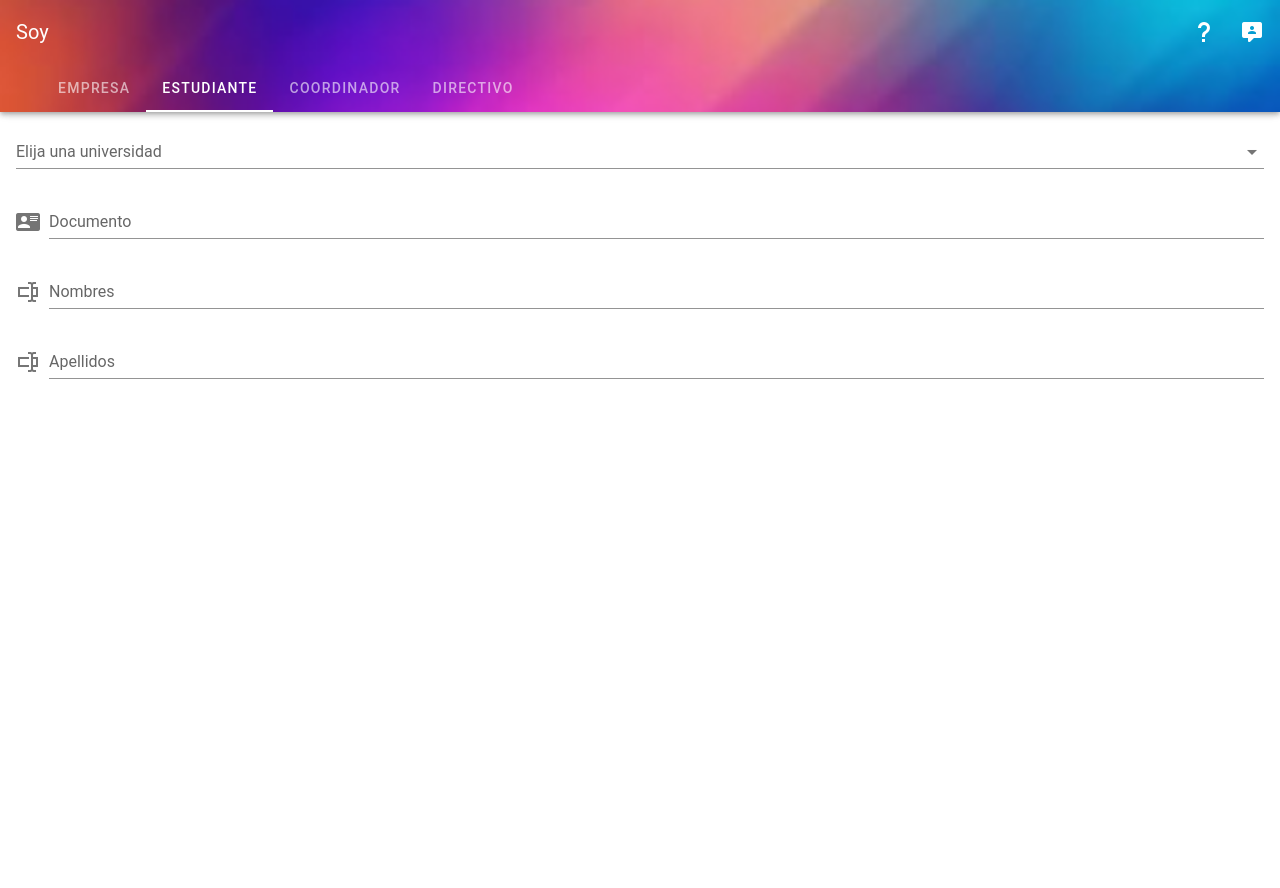
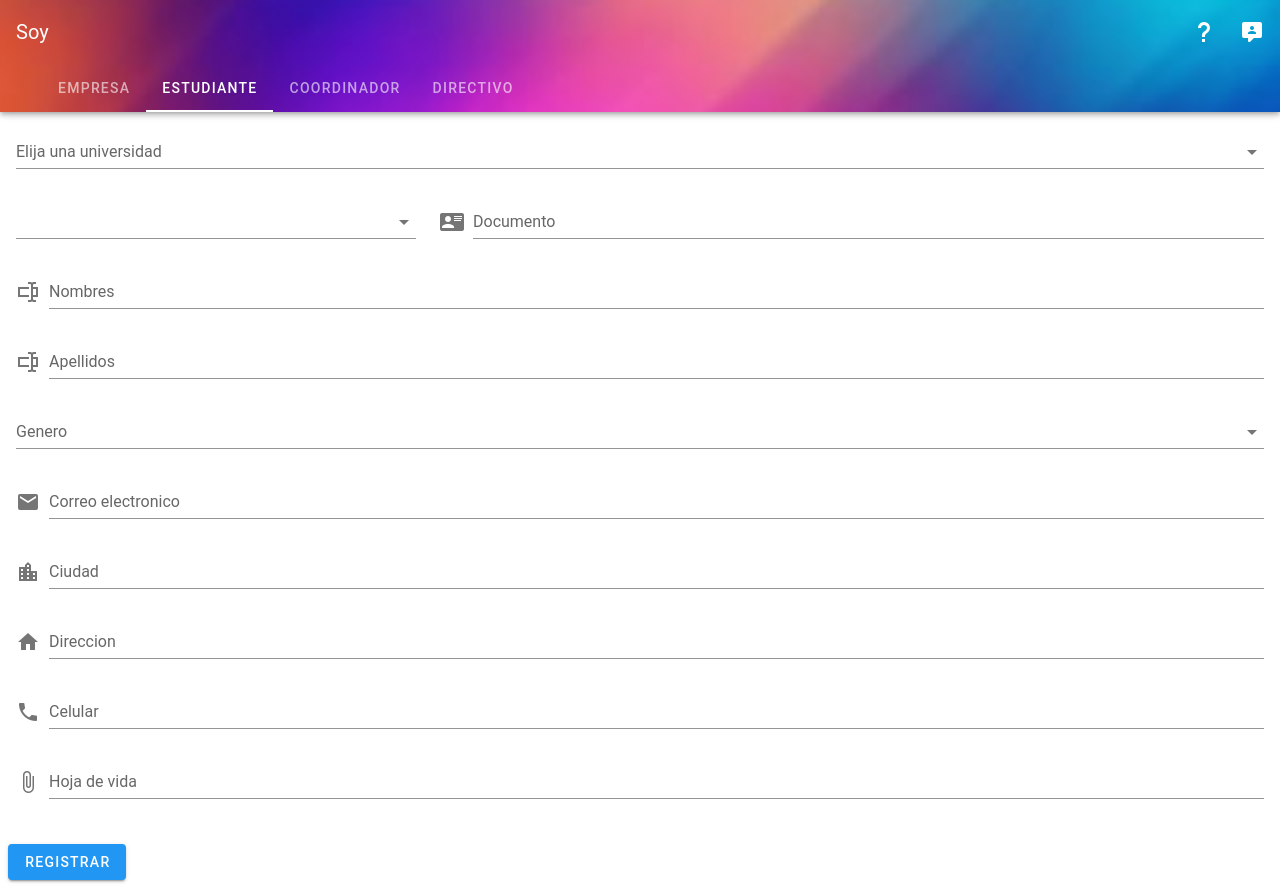
Before and after one commit to carlosdizx/Plantilla-GPPU, a Vue app: page /forms in a window 1280 px wide. Both pictures are taken after a click on the tab "ESTUDIANTE". Before the commit the page ends 800 px from the top, so only its background shows below. Built offline with nearby package versions, Linux system fonts and the light colour scheme; a small style sheet from the web is missing.

Commit message:
lsito el formulario del estudiante

```diff
--- a/src/components/forms/FormEmpresa.vue
+++ b/src/components/forms/FormEmpresa.vue
@@ -19,8 +19,7 @@
         <v-file-input
           accept="image/jpeg,image/gif,image/png,application/pdf,image/x-eps"
           label="Acreditacion (opcional)"
-        >
-        </v-file-input>
+        />
         <v-text-field
           label="Telefono - Celular"
           prepend-icon="mdi-phone"
@@ -36,10 +35,7 @@
           label="Departaemtnto - Estado - Provincia"
           prepend-icon="mdi-sign-real-estate"
         />
-        <v-text-field
-            label="Ciudad"
-            prepend-icon="mdi-city"
-        />
+        <v-text-field label="Ciudad" prepend-icon="mdi-city" />
         <v-text-field
           label="Codigo postal"
           prepend-icon="mdi-pound"
@@ -47,6 +43,11 @@
         />
       </v-form>
     </v-card-text>
+    <v-card-actions>
+      <router-link to="/dashboard">
+        <v-btn class="info">Registrar</v-btn>
+      </router-link>
+    </v-card-actions>
   </v-app>
 </template>
 
@@ -59,6 +60,7 @@
 }
  */
 export default {
-  name: "FormEmpresa"
+  name: "FormEmpresa",
+  data: () => ({ items: ["Colobmia", "Ecuador", "Venezuela"] })
 };
 </script>
--- a/src/components/forms/FormEstudiante.vue
+++ b/src/components/forms/FormEstudiante.vue
@@ -5,15 +5,49 @@
     </v-card>
     <v-card-text>
       <v-form>
-        <v-select :items="items" label="Elija una universidad"></v-select>
-        <v-text-field
-          label="Documento"
-          prepend-icon="mdi-card-account-details"
+        <v-select
+          :items="universidades"
+          item-text="name"
+          label="Elija una universidad"
         />
+        <v-row>
+          <v-col cols="4">
+            <v-select :items="tiposDoc" item-text="name"></v-select>
+          </v-col>
+          <v-col cols="8">
+            <v-text-field
+              label="Documento"
+              type="number"
+              prepend-icon="mdi-card-account-details"
+            />
+          </v-col>
+        </v-row>
         <v-text-field label="Nombres" prepend-icon="mdi-form-textbox" />
         <v-text-field label="Apellidos" prepend-icon="mdi-form-textbox" />
+        <v-select
+            :items="generos"
+            item-text="name"
+            label="Genero"
+        />
+        <v-text-field
+          label="Correo electronico"
+          type="email"
+          prepend-icon="mdi-email"
+        />
+        <v-text-field label="Ciudad" prepend-icon="mdi-city" />
+        <v-text-field label="Direccion" prepend-icon="mdi-home" />
+        <v-text-field label="Celular" type="number" prepend-icon="mdi-phone" />
+        <v-file-input
+          accept="image/jpeg,image/gif,image/png,application/pdf,image/x-eps"
+          label="Hoja de vida"
+        />
       </v-form>
     </v-card-text>
+    <v-card-actions>
+      <router-link to="/dashboard">
+        <v-btn class="info">Registrar</v-btn>
+      </router-link>
+    </v-card-actions>
   </v-app>
 </template>
 
@@ -21,7 +55,22 @@
 export default {
   name: "FormEstudiante",
   data: () => ({
-    items: ["Universidad Mariana", "Universidad de Nariño"]
+    universidades: [
+      { id: 1, name: "Universidad Mariana" },
+      { id: 2, name: "Universidad de Nariño" }
+    ],
+    tiposDoc: [
+      { id: 1, name: "C.C." },
+      { id: 1, name: "T.I." },
+      { id: 1, name: "T.E." },
+      { id: 1, name: "C.E" },
+      { id: 1, name: "NIT" },
+      { id: 1, name: "Pasaporte" }
+    ],
+    generos: [
+      { id: 1, name: "Masculino" },
+      { id: 1, name: "Femenino" }
+    ]
   })
 };
 </script>
```
Lines whose indentation alone changed are shown as unchanged.
